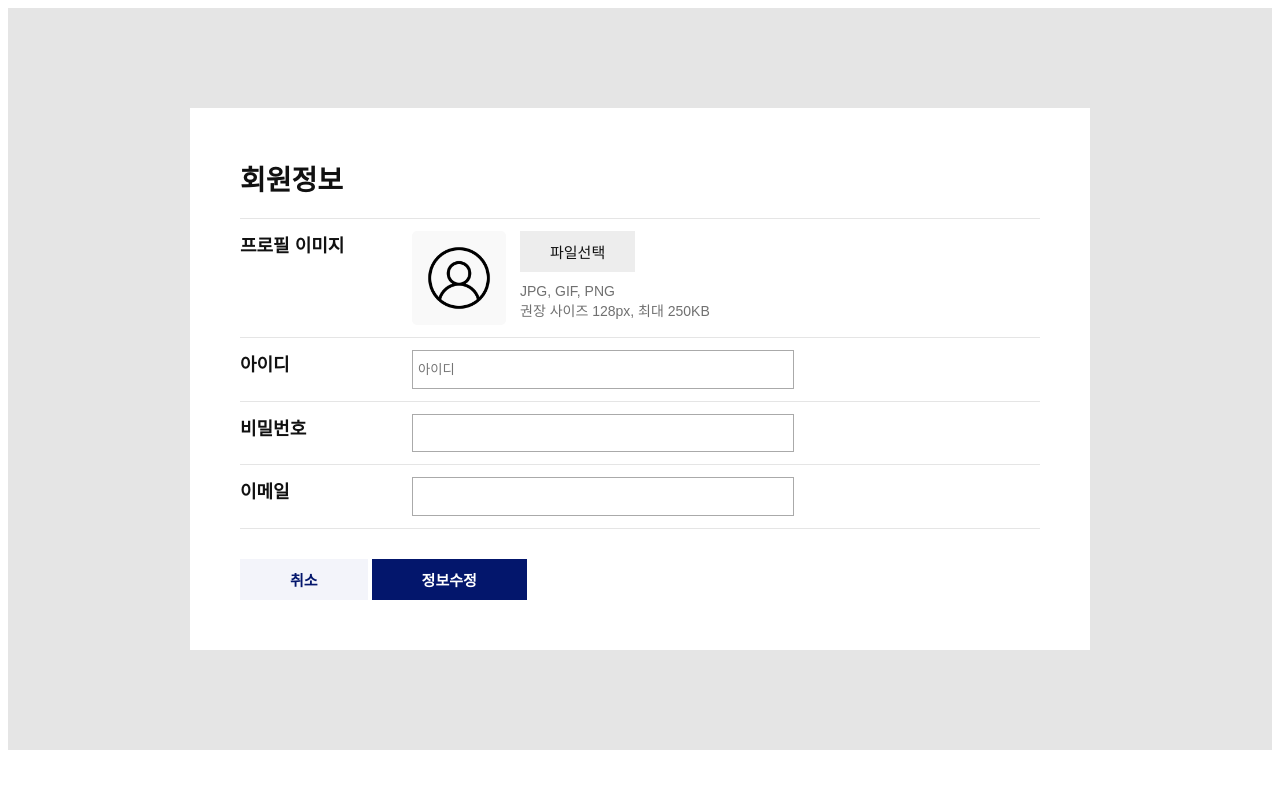
After one commit to geneyee/oauth2-google-naver-kakao, a Spring app: page /user_page in a window 1280 px wide. The commit adds this page. Run offline with Thymeleaf, Linux system fonts and the light colour scheme; the template is opened without the code that fills it, so the values that code supplies are empty; some of the project's set-up classes (security, data sources, template engines, error pages and the like) are left out, and stand-ins take their place; some web fonts are replaced.

Commit message:
user page

```diff
--- a/src/main/java/com/dev/prac/spring0Auth/domain/user/UserRepository.java
+++ b/src/main/java/com/dev/prac/spring0Auth/domain/user/UserRepository.java
@@ -1,6 +1,8 @@
 package com.dev.prac.spring0Auth.domain.user;
 
+import org.springframework.data.jpa.repository.EntityGraph;
 import org.springframework.data.jpa.repository.JpaRepository;
+import org.springframework.data.jpa.repository.Query;
 
 import java.util.Optional;
 
@@ -12,4 +14,8 @@ public interface UserRepository extends JpaRepository<UserEntity, Integer> {
     Optional<UserEntity> findByUsername(String username);
 
     Optional<UserEntity> findByEmail(String email);
+
+    @EntityGraph(attributePaths = {"imageSet"})
+    @Query("select u from UserEntity u where u.id=:id")
+    Optional<UserEntity> findByIdWithImages(Integer id);
 }
--- a/src/main/java/com/dev/prac/spring0Auth/security/CustomOAuth2UserService.java
+++ b/src/main/java/com/dev/prac/spring0Auth/security/CustomOAuth2UserService.java
@@ -45,7 +45,7 @@ public class CustomOAuth2UserService implements OAuth2UserService {
                     public String getAuthority() {
                         return user.getRoleKey();
                     }
-                }));
+                }), user.getPicture());
 
         userSecurityDTO.updateAttributes(attributes.getAttributes());
 
--- a/src/main/java/com/dev/prac/spring0Auth/security/CustomUserDetailsService.java
+++ b/src/main/java/com/dev/prac/spring0Auth/security/CustomUserDetailsService.java
@@ -41,7 +41,8 @@ public class CustomUserDetailsService implements UserDetailsService { // 로그
                 user.getPassword(),
                 user.getEmail(),
                 false,
-                Collections.singleton(user.getRole()));
+                Collections.singleton(user.getRole()),
+                user.getPicture());
         log.info("userSecurityDTO => {}", userSecurityDTO);
 
         return userSecurityDTO;
--- a/src/main/java/com/dev/prac/spring0Auth/security/dto/UserSecurityDTO.java
+++ b/src/main/java/com/dev/prac/spring0Auth/security/dto/UserSecurityDTO.java
@@ -24,17 +24,19 @@ public class UserSecurityDTO extends User implements OAuth2User {
     private String password;
     private String email;
     private boolean social;
+    private String picture;
 
     private Map<String, Object> attributes;
 
     public UserSecurityDTO(Integer id, String username, String password, String email, boolean social,
-                           Collection<? extends GrantedAuthority> authorities) {
+                           Collection<? extends GrantedAuthority> authorities, String picture) {
         super(username, password, authorities);
         this.id = id;
         this.username = username;
         this.email = email;
         this.password = password;
         this.social = social;
+        this.picture = picture;
     }
 
     @Override
--- a/src/main/java/com/dev/prac/spring0Auth/service/UserService.java
+++ b/src/main/java/com/dev/prac/spring0Auth/service/UserService.java
@@ -77,6 +77,8 @@ public class UserService {
         log.info(entity);
 
         entity.modify(passwordEncoder.encode(dto.getPassword()));
+
+
         userRepository.save(entity);
     }
 }
--- a/src/main/resources/application.properties
+++ b/src/main/resources/application.properties
@@ -23,3 +23,9 @@ spring.thymeleaf.suffix=.html
 
 # OAuth
 spring.profiles.include=oauth
+
+# fileUpload
+spring.servlet.multipart.enabled=true
+spring.servlet.multipart.location=C:\\upload
+spring.servlet.multipart.max-request-size=30MB
+spring.servlet.multipart.max-file-size=10MB
--- /dev/null
+++ b/src/main/resources/static/css/user_page.css
@@ -0,0 +1,60 @@
+@charset "utf-8";
+@import url('https://cdn.jsdelivr.net/gh/orioncactus/pretendard/dist/web/static/pretendard.css');
+
+
+/* reset */
+ul { padding: 0; }
+li { list-style: none; }
+span {
+    font-family:'Pretendard', '맑은고딕', 'MalgunGothic', sans-serif !important;
+    list-style: none !important;
+
+}
+button { font-family:'Pretendard', '맑은고딕', 'MalgunGothic', sans-serif !important; }
+
+.container_wrap { width: 100%; height: 100%; padding: 100px 0; background-color: #e5e5e5; }
+.container_wrap .content { width: 100%;  max-width: 800px; margin: 0 auto; padding: 50px; background: #fff; }
+.container_wrap .content .title { display: block; font-size: 28px; font-weight: 700; color: #111; padding-bottom: 20px; }
+
+.container_wrap .content .profile_wrap { width: 100%; }
+.container_wrap .content .profile_wrap ul { display: table; font-size: 0; width: 100%; }
+.container_wrap .content .profile_wrap ul li { display: table-cell; border-top: 1px solid #e5e5e5; border-bottom: 1px solid #e5e5e5; box-sizing: border-box; vertical-align: top; }
+.container_wrap .content .profile_wrap ul li:nth-child(1)  { width: 20%; padding: 12px 0; }
+.container_wrap .content .profile_wrap ul li:nth-child(2)  { width: 15%; padding:12px; }
+.container_wrap .content .profile_wrap ul li:nth-child(3)  { width: 65%; padding:12px 0; }
+.container_wrap .content .profile_wrap ul li span {  display: block; font-size: 18px; color: #111; font-weight: 600; }
+.container_wrap .content .profile_wrap ul li img { display: block; width: 100%; max-width: 74px; padding: 10px; background-color: #f9f9f9; border-radius: 5px; }
+.container_wrap .content .profile_wrap ul li.img_select_btn button { background-color: #ededed; color: #111; padding: 10px 30px; border-radius: 0; font-size: 15px; border: 0; font-weight: 300; margin-bottom: 10px; }
+.container_wrap .content .profile_wrap ul li.img_select_btn span.ex_t { display: block; font-size: 14px; line-height: 1.4; color: #707070; font-weight: 300; }
+
+
+.container_wrap .content .id_wrap { width: 100%; }
+.container_wrap .content .id_wrap ul { display: table; font-size: 0; width: 100%; }
+.container_wrap .content .id_wrap ul li { display: table-cell; border-bottom: 1px solid #e5e5e5; box-sizing: border-box; vertical-align: top; }
+.container_wrap .content .id_wrap ul li:nth-child(1)  { width: 20%; padding: 12px 0; }
+.container_wrap .content .id_wrap ul li:nth-child(2)  { width: 80%; padding:12px;  }
+.container_wrap .content .id_wrap ul li span { display: block; font-size: 18px; color: #111; font-weight: 600; }
+.container_wrap .content .id_wrap ul li div { display: block; }
+.container_wrap .content .id_wrap ul li div input.input_box { vertical-align: middle; height: 2em; line-height: 2em; border: 1px solid #aaa; padding: 5px; width: 60%; }
+
+.container_wrap .content .pw_wrap { width: 100%; }
+.container_wrap .content .pw_wrap ul { display: table; font-size: 0; width: 100%; }
+.container_wrap .content .pw_wrap ul li { display: table-cell; border-bottom: 1px solid #e5e5e5; box-sizing: border-box; vertical-align: top; }
+.container_wrap .content .pw_wrap ul li:nth-child(1)  { width: 20%; padding: 12px 0; }
+.container_wrap .content .pw_wrap ul li:nth-child(2)  { width: 80%; padding:12px; }
+.container_wrap .content .pw_wrap ul li span { display: block; font-size: 18px; color: #111; font-weight: 600; }
+.container_wrap .content .pw_wrap ul li div { display: block; }
+.container_wrap .content .pw_wrap ul li div input.input_box { vertical-align: middle; height: 2em; line-height: 2em; border: 1px solid #aaa; padding: 5px; width: 60%; }
+
+.container_wrap .content .email_wrap {width: 100%;  }
+.container_wrap .content .email_wrap ul { display: table; font-size: 0; width: 100%; }
+.container_wrap .content .email_wrap ul li { display: table-cell; border-bottom: 1px solid #e5e5e5; box-sizing: border-box; vertical-align: top; }
+.container_wrap .content .email_wrap ul li:nth-child(1)  { width: 20%; padding: 12px 0; }
+.container_wrap .content .email_wrap ul li:nth-child(2)  { width: 80%; padding:12px; }
+.container_wrap .content .email_wrap ul li span { display: block; font-size: 18px; color: #111; font-weight: 600; }
+.container_wrap .content .email_wrap ul li div { display: block; }
+.container_wrap .content .email_wrap ul li div input.input_box { vertical-align: middle; height: 2em; line-height: 2em; border: 1px solid #aaa; padding: 5px; width: 60%; }
+
+.button_wrap { width: 100%;  padding-top: 30px; }
+.button_wrap button:nth-child(1) { background-color: #f3f4fa; color: #03166c; padding: 10px 50px; border-radius: 0; font-size: 15px; border: 0; font-weight: 600; }
+.button_wrap button:nth-child(2) { background-color: #03166c; color: #fff; padding: 10px 50px; border-radius: 0; font-size: 15px; border: 0; font-weight: 600; }
--- a/src/main/resources/templates/modify.html
+++ b/src/main/resources/templates/modify.html
@@ -30,6 +30,12 @@
                             <span class="input-group-text">email</span>
                             <input type="text" class="form-control" name="email" th:value="*{email}" readonly>
                         </div>
+                        <div class="input-group mb-3">
+                            <span class="input-group-text">picture</span>
+                            <img th:src="*{picture}">
+                            <input type="text" class="form-control" name="picture" th:value="*{picture}" readonly>
+                            <button type="button" class="btn btn-warning uploadFileBtn">프로필 설정</button>
+                        </div>
                         <div class="my-4">
                             <div class="float-end">
                                 <button type="submit" class="btn btn-primary submitBtn">정보수정</button>
--- /dev/null
+++ b/src/main/resources/templates/user_page.html
@@ -0,0 +1,91 @@
+<!DOCTYPE HTML>
+<html xmlns:th="http://www.thymeleaf.org">
+<head>
+    <title>회원정보수정 페이지</title>
+    <meta charset='utf-8'>
+    <meta name='Viewport'
+          content='width=device-width, user-scalable=no , initial-scale=1.0, maximum-scale=2.0, minimum-scale=1.0'>
+    <meta name='Title' content='회원정보수정 페이지'>
+    <meta name='Subject' content='회원정보수정 페이지'>
+    <meta name='format-detection' content='telephone=no'>
+    <meta name='Publisher' content='이유진'>
+    <meta name='Keywords' content='회원정보,프로필,수정'>
+    <meta name='Description' content='회원정보수정 페이지 제작'>
+    <meta name='Author' content='프로필페이지'>
+    <meta name='Author-Date' content='2.24-01-21'>
+    <meta name='Robots' content='index,follow'>
+
+    <link rel='stylesheet' type='text/css' href='./css/fonts.css'>
+    <link rel='stylesheet' type='text/css' href='./css/user_page.css'>
+
+
+</head>
+<body>
+<!-- 로딩화면 -->
+<div class="container_wrap">
+    <div class="content">
+        <span class="title">회원정보</span>
+        <div class="card-body">
+            <form th:action="@{|/user/${userRequestDTO.id}|}" th:object="${userRequestDTO}" method="post">
+                <div class="profile_wrap">
+                    <ul>
+                        <li><span>프로필 이미지</span></li>
+                        <th:block th:if="*{picture} == null">
+                            <li><img src='./image/icon-profile.png' alt='프로필이미지'></li>
+                        </th:block>
+                        <th:block th:if="*{picture} != null">
+                            <li>
+                                <div><img th:src="*{picture}">
+                                    <input type="hidden" class="form-control" name="picture" readonly></div>
+                            </li>
+                        </th:block>
+                        <li class="img_select_btn">
+                            <button>파일선택</button>
+
+                            <span class="ex_t">
+                        JPG, GIF, PNG<br>
+                        권장 사이즈 128px, 최대 250KB
+                    </span>
+                        </li>
+                    </ul>
+                </div>
+                <div class="id_wrap">
+                    <ul>
+                        <li><span>아이디</span></li>
+                        <li>
+                            <div><input type="text" placeholder="아이디" class="input_box" th:field="*{username}" readonly>
+                            </div>
+                        </li>
+                    </ul>
+                </div>
+                <div class="pw_wrap">
+                    <ul>
+                        <li><span>비밀번호</span></li>
+                        <li>
+                            <div><input type="password" class="input_box" name="password" th:value="*{password}"></div>
+                        </li>
+                    </ul>
+                </div>
+                <div class="email_wrap">
+                    <ul>
+                        <li><span>이메일</span></li>
+                        <li>
+                            <div><input type="email" class="input_box" name="email" th:value="*{email}" readonly></div>
+                        </li>
+                    </ul>
+                </div>
+
+                <div class="button_wrap">
+                    <button>취소</button>
+                    <button>정보수정</button>
+                </div>
+            </form>
+        </div>
+    </div>
+
+
+</div>
+
+
+</body>
+</html>
```
Also changed, not shown: src/main/java/com/dev/prac/spring0Auth/controller/UserController.java (+14 -2 lines), src/main/java/com/dev/prac/spring0Auth/domain/user/UserEntity.java (+26 -3 lines), src/main/java/com/dev/prac/spring0Auth/dto/UploadFileDTO.java (added, +12 -0 lines), src/main/java/com/dev/prac/spring0Auth/dto/UserImageDTO.java (added, +23 -0 lines), src/main/java/com/dev/prac/spring0Auth/security/dto/UserRequestDTO.java (+25 -3 lines), src/main/resources/static/css/button.css (+16 -33 lines), src/main/resources/templates/login.html (+6 -5 lines), src/main/resources/static/image/button/kakao_button.png, src/main/resources/static/image/button/naver_button.png, src/main/resources/static/image/icon-profile.png (added), 1 other file.
